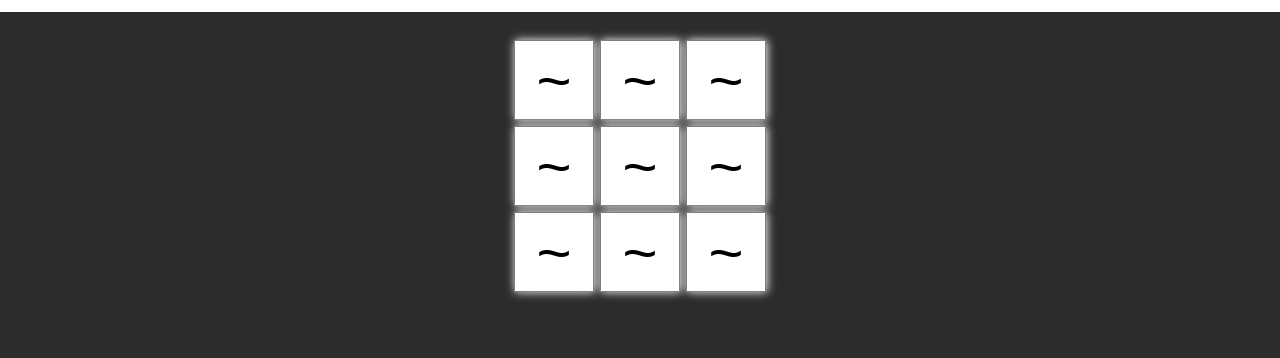
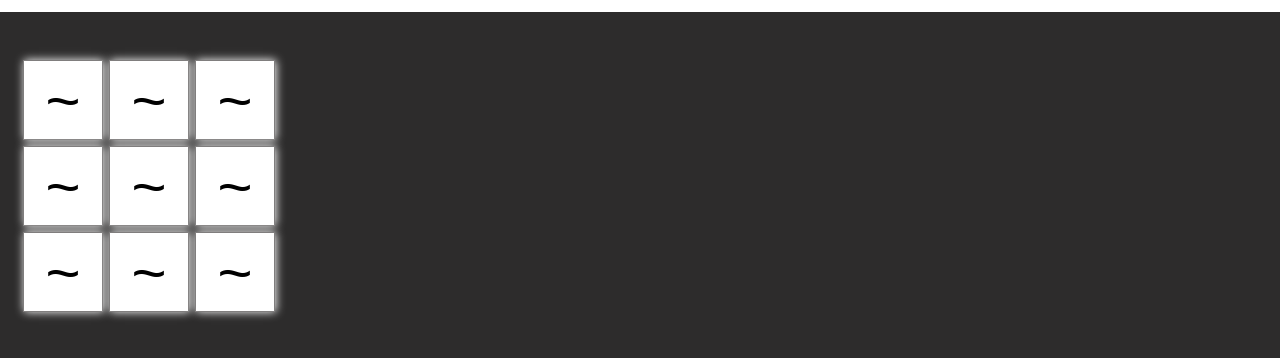
Before and after one commit to aditrustandi/tictactoe, a plain HTML site: page ttt-native/index.html in a window 1280 px wide. Both pictures are taken after a click on the button "Go !". Shown: the part 52-410 px from the top of the page. Drawn offline with Linux system fonts and the light colour scheme; a web font is replaced by a local one.

Commit message:
Update style.css

```diff
--- a/ttt-native/css/style.css
+++ b/ttt-native/css/style.css
@@ -42,11 +42,19 @@ body{
     background: #fff;
     height: 80px;
     width: 80px;
-    font-size: 60px;
     box-shadow: 1px 0px 9px #fff;
     border: 1px solid #807e7e;
     font-weight: 500;
     margin: 3px;
+    font-size: 60px;
+}
+
+#wrapper{
+    padding: 20px;
+}
+
+.btn-wrap{
+    display: flex;
 }
 
 #alert{
```
